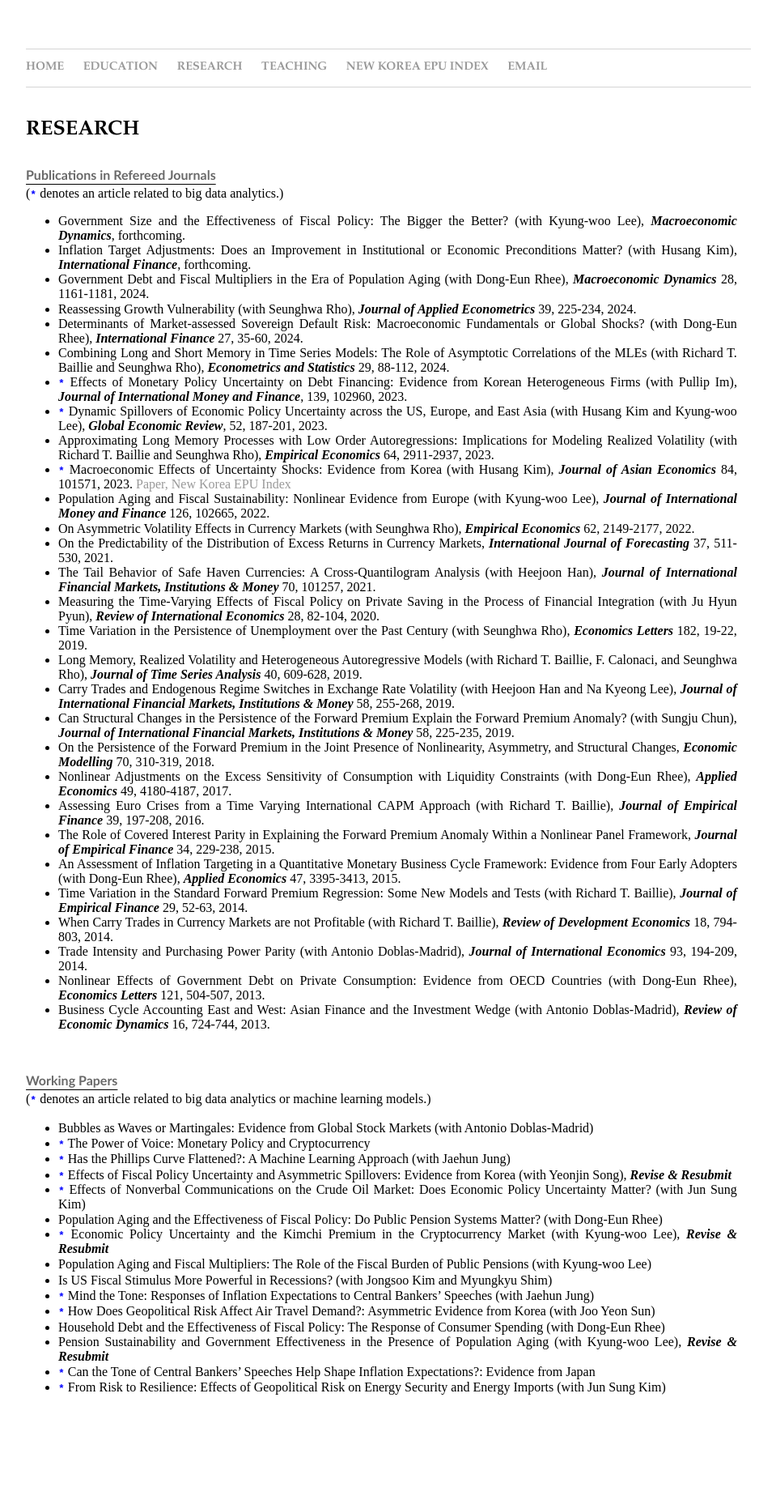
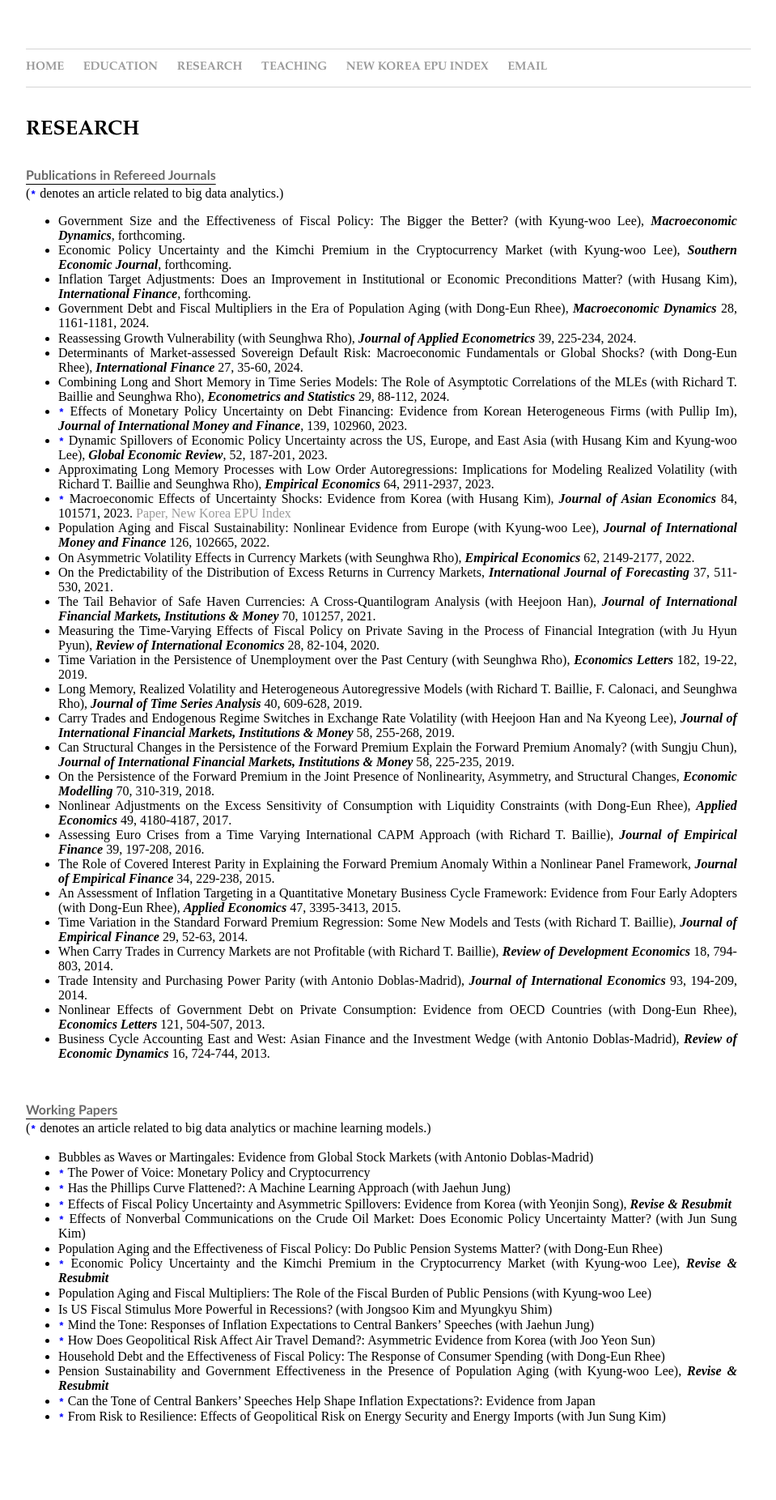
Before and after one commit to dooyeoncho/dooyeoncho.github.io, a Jekyll site: the page built from pages/research.html, in a window 1280 px wide. Shown: the whole page at 81% size, without its empty margins (160-1119 px from the left). Built offline with Jekyll 4.4.1, drawn with Linux system fonts in a browser that asks for light colours; before the commit the page ends 1816 px from its top, so only the background shows below that.

Commit message:
Update research.html

```diff
--- a/pages/research.html
+++ b/pages/research.html
@@ -25,6 +25,7 @@
 <div><b><p style="text-decoration: underline; text-underline-position:under;"><font color="dimgray" face="Gill Sans", sans-serif;>Publications in Refereed Journals</font></p></b></div> </div></li>(<code style="color : blue"><b>*</b></code> denotes an article related to big data analytics.)</li></div>
 		<div><ul>
 			<span><li>Government Size and the Effectiveness of Fiscal Policy: The Bigger the Better? (with Kyung-woo Lee), <em property="italic"><b>Macroeconomic Dynamics</b></em>, forthcoming.</li></span>
+			<span><li>Economic Policy Uncertainty and the Kimchi Premium in the Cryptocurrency Market (with Kyung-woo Lee), <em property="italic"><b>Southern Economic Journal</b></em>, forthcoming.</li></span>
 			<span><li>Inflation Target Adjustments: Does an Improvement in Institutional or Economic Preconditions Matter? (with Husang Kim), <em property="italic"><b>International Finance</b></em>, forthcoming.</li></span>
 			<span><li>Government Debt and Fiscal Multipliers in the Era of Population Aging (with Dong-Eun Rhee), <em property="italic"><b>Macroeconomic Dynamics</b></em> 28, 1161-1181, 2024.</li></span>
                         <span><li>Reassessing Growth Vulnerability (with Seunghwa Rho), <em property="italic"><b>Journal of Applied Econometrics</b></em> 39, 225-234, 2024.</li></span>
```
